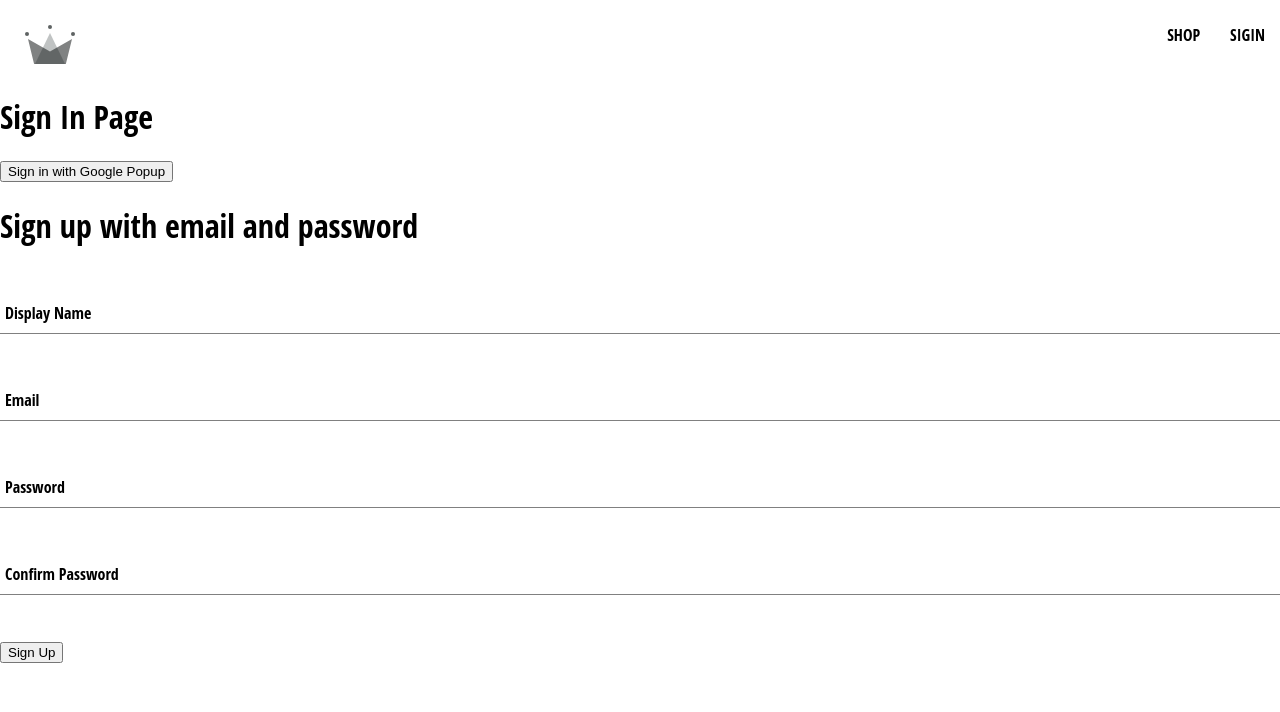
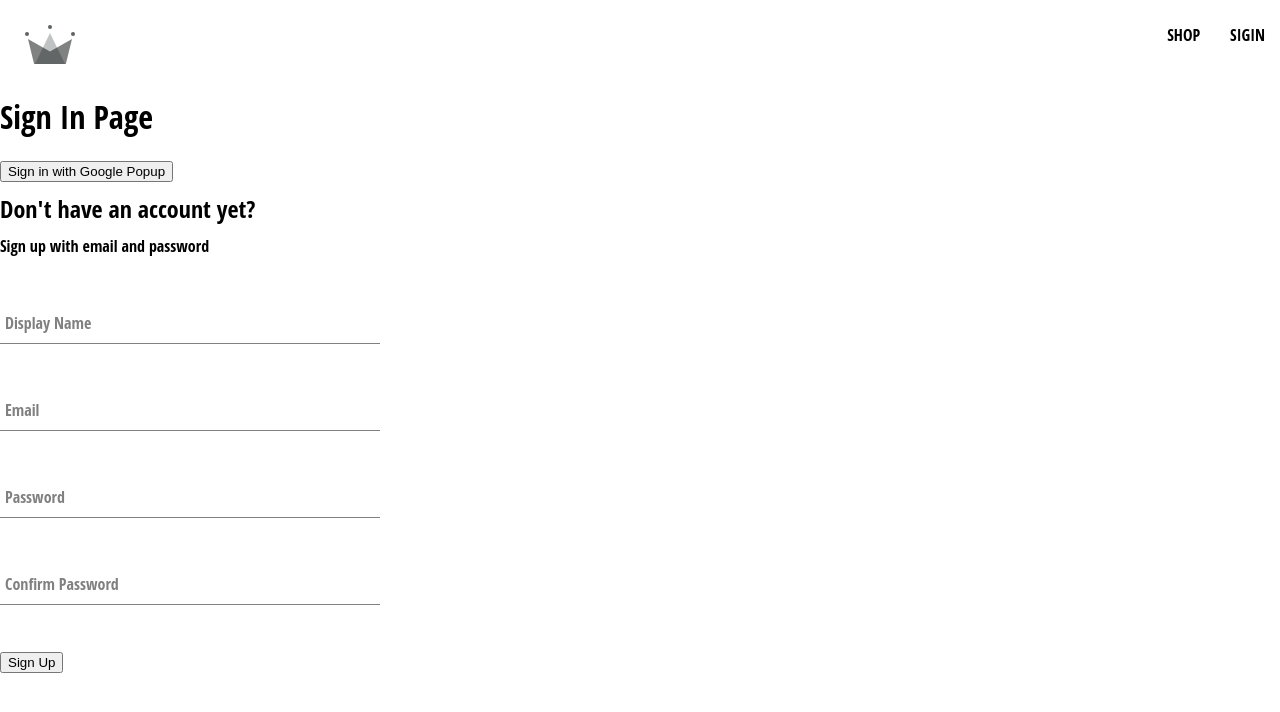
Before and after one commit to woodylucas/crwn-clothing-v2, a React (Vite) app: page /sign-in in a window 1280 px wide. Shown: the top 712 px of the page. Built offline with nearby package versions, Linux system fonts and the light colour scheme.

Commit message:
style: style component

```diff
--- a/src/components/form-input/form-input.styles.scss
+++ b/src/components/form-input/form-input.styles.scss
@@ -31,14 +31,14 @@ $main-color: black;
     letter-spacing: 0.3em;
   }
   .form-input-label {
-    color: $main-color;
+    color: $sub-color;
     font-size: 16px;
     font-weight: normal;
     position: absolute;
     pointer-events: none;
     left: 5px;
     top: 10px;
-    transition: font-size 300ms ease, color 300ms ease; /* Exclude top property from transition */
+    transition: 300ms ease all;
     &.shrink {
       @include shrinkLabel();
     }
--- a/src/components/sign-up-form/sign-up-form.component.jsx
+++ b/src/components/sign-up-form/sign-up-form.component.jsx
@@ -8,6 +8,8 @@ import {
 } from "../../utils/firebase/firebase.utils";
 
 import FormInput from "../form-input/form-input.component";
+
+import "./sign-up-form.styles.scss";
 
 const defaultFormFields = {
   displayName: "",
@@ -60,8 +62,9 @@ const SignUpForm = () => {
   };
 
   return (
-    <div>
-      <h1>Sign up with email and password</h1>
+    <div className="sign-up-container">
+      <h2>Don&apos;t have an account yet?</h2>
+      <span>Sign up with email and password</span>
       <form onSubmit={handleSubmit(onSubmit)}>
         <FormInput
           label="Display Name"
--- /dev/null
+++ b/src/components/sign-up-form/sign-up-form.styles.scss
@@ -0,0 +1,9 @@
+.sign-up-container {
+  display: flex;
+  flex-direction: column;
+  width: 380px;
+
+  h2 {
+    margin: 10px 0;
+  }
+}
```
